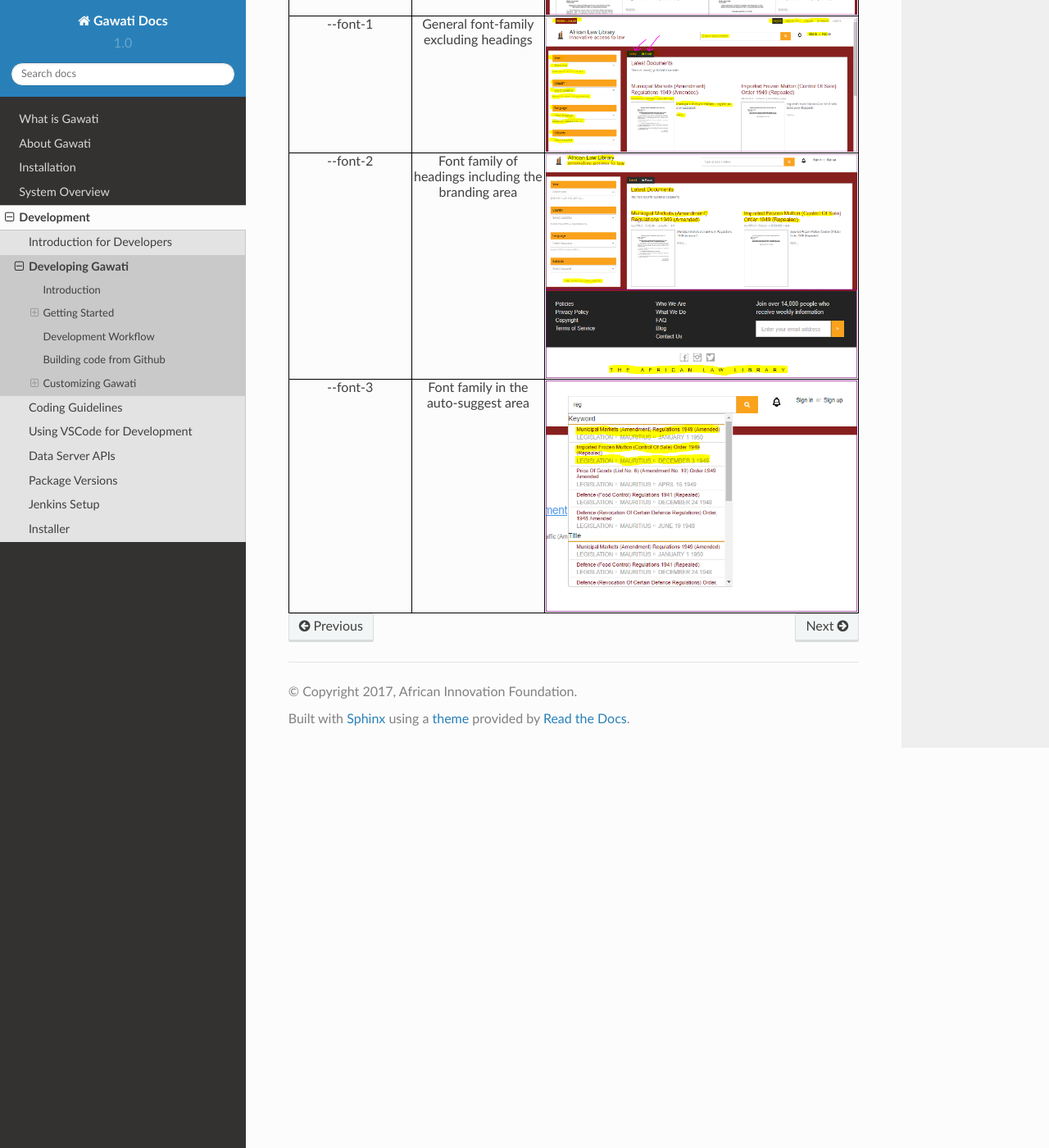
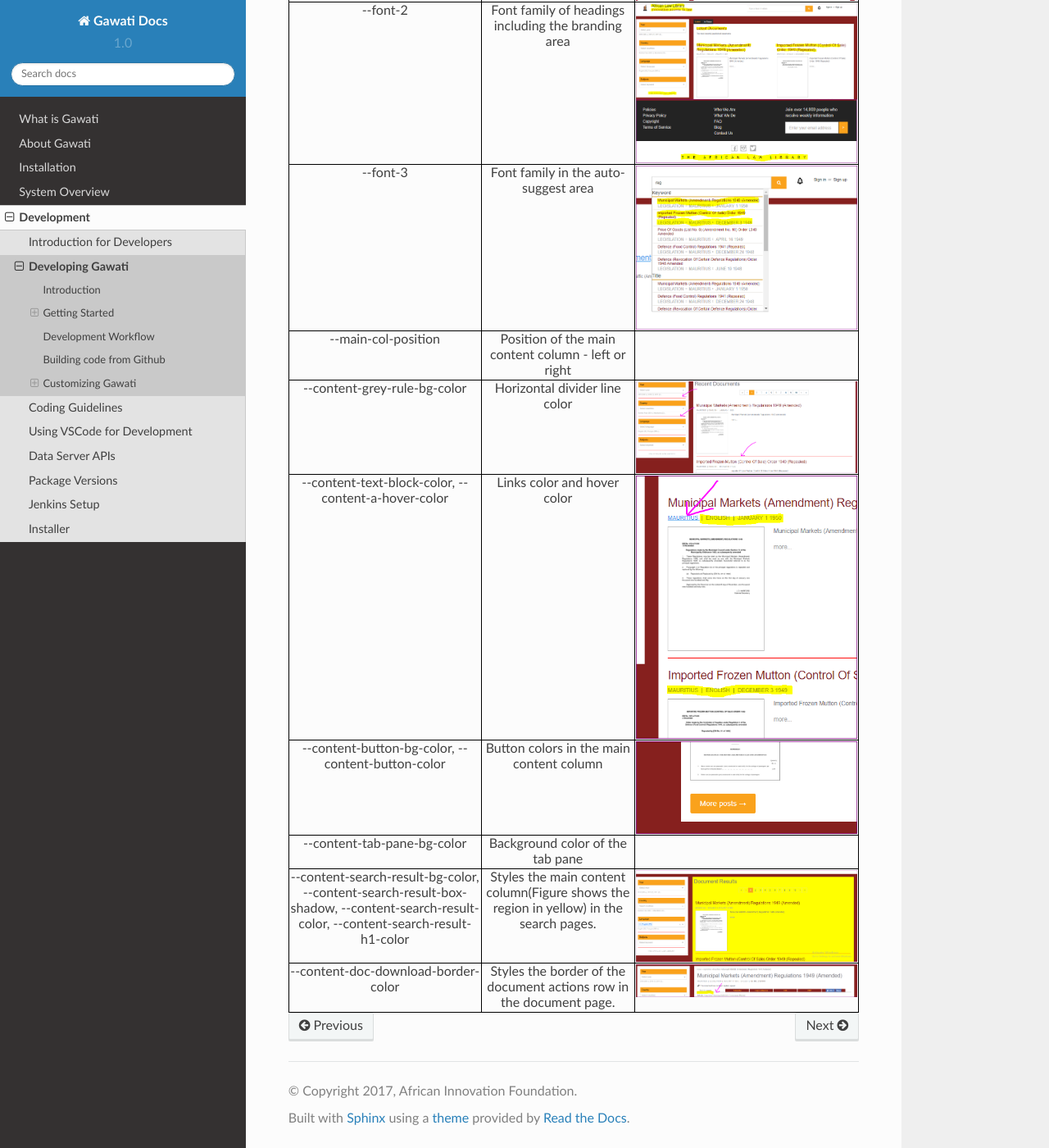
Before and after one commit to gawati/gawati-docs, a Sphinx documentation site: the page built from docs/source/development/dev-env.rst, in a window 1280 px wide and 1400 px high, scrolled down 5964 px. Shown: the whole window at 82% size. Built offline with Sphinx 7.4.7 and the Read the Docs theme 2.0.0, drawn with Linux system fonts in a browser that asks for light colours.

Commit message:
Theming vars: General main content column

```diff
--- a/docs/source/development/dev-env.rst
+++ b/docs/source/development/dev-env.rst
@@ -271,5 +271,104 @@ Customizable CSS properties
               </td>
       </tr>
 
+      <tr>
+          <td style="border: 1px solid black; text-align:center;">--main-col-position</td>
+          <td style="border: 1px solid black; text-align:center;">Position of the main content column - left or right</td>
+          <td style="border: 1px solid black; text-align:center;">
+
+.. raw:: html
+
+              </td>
+      </tr>
+
+      <tr>
+          <td style="border: 1px solid black; text-align:center;">--content-grey-rule-bg-color</td>
+          <td style="border: 1px solid black; text-align:center;">Horizontal divider line color</td>
+          <td style="border: 1px solid black; text-align:center;">
+
+.. figure:: ./_images/vars/--content-grey-rule-bg-color.PNG
+  :target: ./_images/vars/--content-grey-rule-bg-color.PNG
+  :alt: --content-grey-rule-bg-color
+  :align: center
+  :figclass: align-center
+
+.. raw:: html
+
+              </td>
+      </tr>
+
+      <tr>
+          <td style="border: 1px solid black; text-align:center;">--content-text-block-color, --content-a-hover-color</td>
+          <td style="border: 1px solid black; text-align:center;">Links color and hover color</td>
+          <td style="border: 1px solid black; text-align:center;">
+
+.. figure:: ./_images/vars/--content-a-hover-color.PNG
+  :target: ./_images/vars/--content-a-hover-color.PNG
+  :alt: --content-a-hover-color
+  :align: center
+  :figclass: align-center
+
+.. raw:: html
+
+              </td>
+      </tr>
+
+      <tr>
+          <td style="border: 1px solid black; text-align:center;">--content-button-bg-color, --content-button-color</td>
+          <td style="border: 1px solid black; text-align:center;">Button colors in the main content column</td>
+          <td style="border: 1px solid black; text-align:center;">
+
+.. figure:: ./_images/vars/--content-button.PNG
+  :target: ./_images/vars/--content-button.PNG
+  :alt: --content-a-hover-color
+  :align: center
+  :figclass: align-center
+
+.. raw:: html
+
+              </td>
+      </tr>
+
+      <tr>
+          <td style="border: 1px solid black; text-align:center;">--content-tab-pane-bg-color</td>
+          <td style="border: 1px solid black; text-align:center;">Background color of the tab pane</td>
+          <td style="border: 1px solid black; text-align:center;">
+
+.. raw:: html
+
+              </td>
+      </tr>
+
+      <tr>
+          <td style="border: 1px solid black; text-align:center;">--content-search-result-bg-color, --content-search-result-box-shadow, --content-search-result-color, --content-search-result-h1-color</td>
+          <td style="border: 1px solid black; text-align:center;">Styles the main content column(Figure shows the region in yellow) in the search pages.</td>
+          <td style="border: 1px solid black; text-align:center;">
+
+.. figure:: ./_images/vars/--content-search-result.PNG
+  :target: ./_images/vars/--content-search-result.PNG
+  :alt: --content-a-hover-color
+  :align: center
+  :figclass: align-center
+
+.. raw:: html
+
+              </td>
+      </tr>
+
+      <tr>
+          <td style="border: 1px solid black; text-align:center;">--content-doc-download-border-color</td>
+          <td style="border: 1px solid black; text-align:center;">Styles the border of the document actions row in the document page.</td>
+          <td style="border: 1px solid black; text-align:center;">
+
+.. figure:: ./_images/vars/--content-doc-download-border-color.PNG
+  :target: ./_images/vars/--content-doc-download-border-color.PNG
+  :alt: --content-a-hover-color
+  :align: center
+  :figclass: align-center
+
+.. raw:: html
+
+              </td>
+      </tr>
 
   </table>
```
Also changed, not shown: docs/source/development/_images/vars/--content-a-hover-color.PNG (added), docs/source/development/_images/vars/--content-button.PNG (added), docs/source/development/_images/vars/--content-doc-download-border-color.PNG (added), docs/source/development/_images/vars/--content-grey-rule-bg-color.PNG (added), docs/source/development/_images/vars/--content-search-result.PNG (added).
